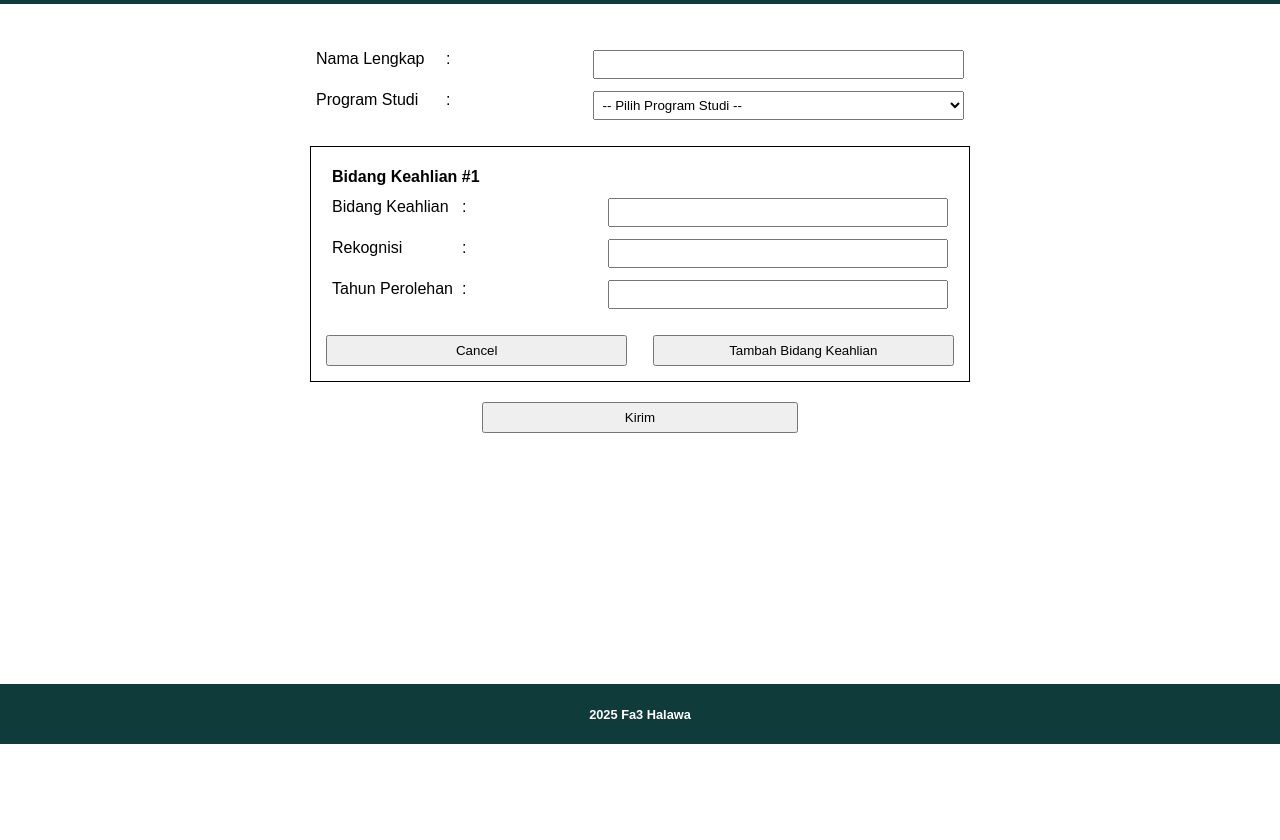
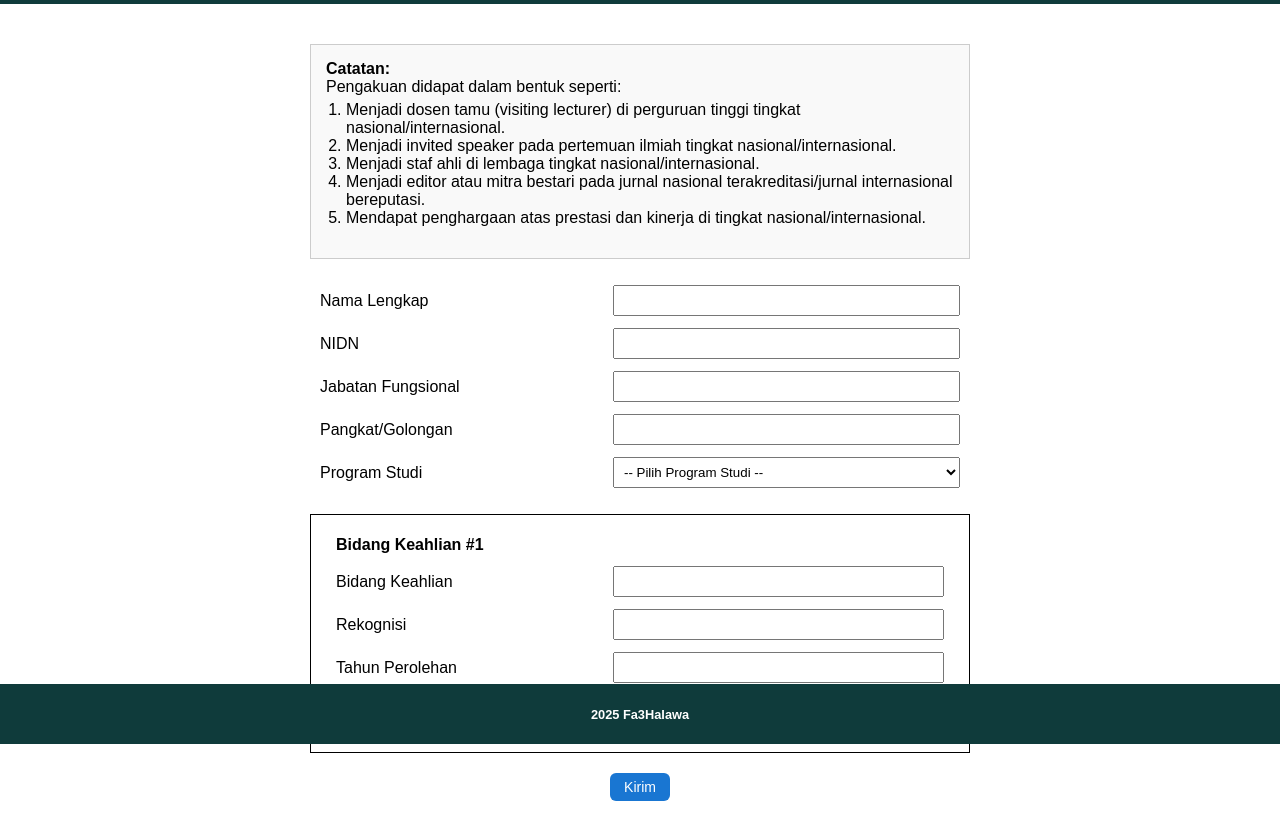
Before and after one commit to fa3halawa/Rekognisi-Dosen, a plain HTML site: page index.html in a window 1280 px wide. Shown: the part 56-896 px from the top of the page. Before the commit the page ends 800 px from the top, so only its background shows below. Drawn offline with Linux system fonts and the light colour scheme.

Commit message:
Add files via upload

```diff
--- a/index.html
+++ b/index.html
@@ -1,8 +1,8 @@
 <!DOCTYPE html>
 <html lang="id">
 <head>
-  <meta charset="UTF-8">
-  <title>Form Data Dosen</title>
+  <meta charset="UTF-8" />
+  <title>Form Rekognisi Dosen</title>
   <style>
     * {
       box-sizing: border-box;
@@ -11,13 +11,12 @@
     body {
       font-family: Arial, sans-serif;
       margin: 0;
-      padding: 100px 20px 80px; /* Ruang untuk header & footer */
+      padding: 100px 20px 80px;
       max-width: 700px;
       margin-left: auto;
       margin-right: auto;
     }
 
-    /* Header Styling */
     header {
       position: fixed;
       top: 0;
@@ -56,7 +55,6 @@
       pointer-events: none;
     }
 
-    /* Footer Styling */
     footer {
       background-color: #0f3b3b;
       color: white;
@@ -74,7 +72,6 @@
       font-weight: bold;
     }
 
-    /* Form Styling */
     table {
       width: 100%;
       border-collapse: collapse;
@@ -82,20 +79,22 @@
     }
 
     td {
-      padding: 6px;
-      vertical-align: top;
+      padding: 6px 10px;
+      vertical-align: middle;
     }
 
-    label {
+    label.label-fix {
       display: inline-block;
-      width: 130px;
+      width: 150px;
+      font-weight: normal;
     }
 
     input[type="text"],
     input[type="number"],
     select {
       width: 100%;
-      padding: 5px;
+      padding: 6px;
+      box-sizing: border-box;
     }
 
     .bidang-box {
@@ -111,15 +110,25 @@
       margin-top: 15px;
     }
 
-    button {
-      padding: 6px 12px;
-      width: 48%;
+    button.btn {
+      padding: 6px 14px;
+      width: auto;
+      font-size: 14px;
+      background-color: #1976d2;
+      color: white;
+      border: none;
+      border-radius: 6px;
+      cursor: pointer;
+      transition: background-color 0.2s ease-in-out;
+    }
+
+    button.btn:hover {
+      background-color: #1565c0;
     }
 
     .btn-kirim {
       display: block;
-      margin: 0 auto;
-      padding: 6px 20px;
+      margin: 20px auto;
     }
 
     @media (max-width: 600px) {
@@ -153,30 +162,50 @@
         padding: 100px 15px 80px;
       }
     }
-
-
   </style>
 </head>
 <body>
 
-  <!-- Header -->
   <header>
-    <div class="header-left">USM<br>INDONESIA</div>
+    <div class="header-left">USM<br />INDONESIA</div>
     <div class="header-container">
       <div class="header-title">REKOGNISI DOSEN</div>
     </div>
   </header>
 
-  <!-- Form -->
-  <form id="formDosen" action="https://script.google.com/macros/s/AKfycbw3DWB6B2V9INs5Me0bHE_z-HxjG9kXAwm5f6-srXgbhGIavLKKKkiEoRGjQFF_DoDOQA/exec" method="POST">
+  <div style="border: 1px solid #ccc; padding: 15px; margin-bottom: 20px; background-color: #f9f9f9;">
+  <strong>Catatan:</strong><br>
+  Pengakuan didapat dalam bentuk seperti:
+  <ol style="margin-top: 5px; padding-left: 20px;">
+    <li>Menjadi dosen tamu (visiting lecturer) di perguruan tinggi tingkat nasional/internasional.</li>
+    <li>Menjadi invited speaker pada pertemuan ilmiah tingkat nasional/internasional.</li>
+    <li>Menjadi staf ahli di lembaga tingkat nasional/internasional.</li>
+    <li>Menjadi editor atau mitra bestari pada jurnal nasional terakreditasi/jurnal internasional bereputasi.</li>
+    <li>Mendapat penghargaan atas prestasi dan kinerja di tingkat nasional/internasional.</li>
+  </ol>
+</div>
 
+
+  <form id="formDosen" action="https://script.google.com/macros/s/AKfycbzMCYzI6cUFix771QL0ySkslmaNkh5FAvfEPs1VZpERSYI_FDmutez9R43Wcm8nI92_/exec" method="POST">
     <table>
       <tr>
-        <td><label>Nama Lengkap</label>:</td>
-        <td><input type="text" name="nama" required></td>
+        <td><label class="label-fix">Nama Lengkap</label></td>
+        <td><input type="text" name="nama" required /></td>
       </tr>
       <tr>
-        <td><label>Program Studi</label>:</td>
+        <td><label class="label-fix">NIDN</label></td>
+        <td><input type="text" name="nidn" required /></td>
+      </tr>
+      <tr>
+        <td><label class="label-fix">Jabatan Fungsional</label></td>
+        <td><input type="text" name="jabatan_fungsional" required /></td>
+      </tr>
+      <tr>
+        <td><label class="label-fix">Pangkat/Golongan</label></td>
+        <td><input type="text" name="pangkat_golongan" required /></td>
+      </tr>
+      <tr>
+        <td><label class="label-fix">Program Studi</label></td>
         <td>
           <select name="prodi" required>
             <option value="">-- Pilih Program Studi --</option>
@@ -211,15 +240,11 @@
 
     <div id="bidangContainer"></div>
 
-    <button type="submit" class="btn-kirim">Kirim</button>
+    <button type="submit" class="btn btn-kirim">Kirim</button>
   </form>
 
-  <!-- Footer -->
-  <footer>
-    2025 Fa3 Halawa
-  </footer>
+  <footer>2025 Fa3Halawa</footer>
 
-  <!-- JavaScript -->
   <script>
     let count = 0;
 
@@ -239,22 +264,22 @@
             <td><strong class="judul-bidang">Bidang Keahlian</strong></td>
           </tr>
           <tr>
-            <td><label>Bidang Keahlian</label>:</td>
+            <td><label>Bidang Keahlian</label></td>
             <td><input type="text" name="bidang_keahlian_${count}" required></td>
           </tr>
           <tr>
-            <td><label>Rekognisi</label>:</td>
+            <td><label>Rekognisi</label></td>
             <td><input type="text" name="rekognisi_${count}" required></td>
           </tr>
           <tr>
-            <td><label>Tahun Perolehan</label>:</td>
+            <td><label>Tahun Perolehan</label></td>
             <td><input type="number" name="tahun_${count}" required></td>
           </tr>
         </table>
 
         <div class="tombol-bar">
-          <button type="button" onclick="hapusBidang(this)">Cancel</button>
-          <button type="button" onclick="tambahBidang()">Tambah Bidang Keahlian</button>
+          <button type="button" class="btn" onclick="hapusBidang(this)">Cancel</button>
+          <button type="button" class="btn" onclick="tambahBidang()">Tambah Bidang Keahlian</button>
         </div>
       `;
       document.getElementById('bidangContainer').appendChild(div);
@@ -282,8 +307,8 @@
       const tombolBar = document.createElement('div');
       tombolBar.className = 'tombol-bar';
       tombolBar.innerHTML = `
-        <button type="button" onclick="hapusBidang(this)">Cancel</button>
-        <button type="button" onclick="tambahBidang()">Tambah Bidang Keahlian</button>
+        <button type="button" class="btn" onclick="hapusBidang(this)">Cancel</button>
+        <button type="button" class="btn" onclick="tambahBidang()">Tambah Bidang Keahlian</button>
       `;
       last.appendChild(tombolBar);
 
@@ -299,6 +324,5 @@
 
     window.onload = tambahBidang;
   </script>
-
 </body>
 </html>
```
Lines whose indentation alone changed are shown as unchanged.
